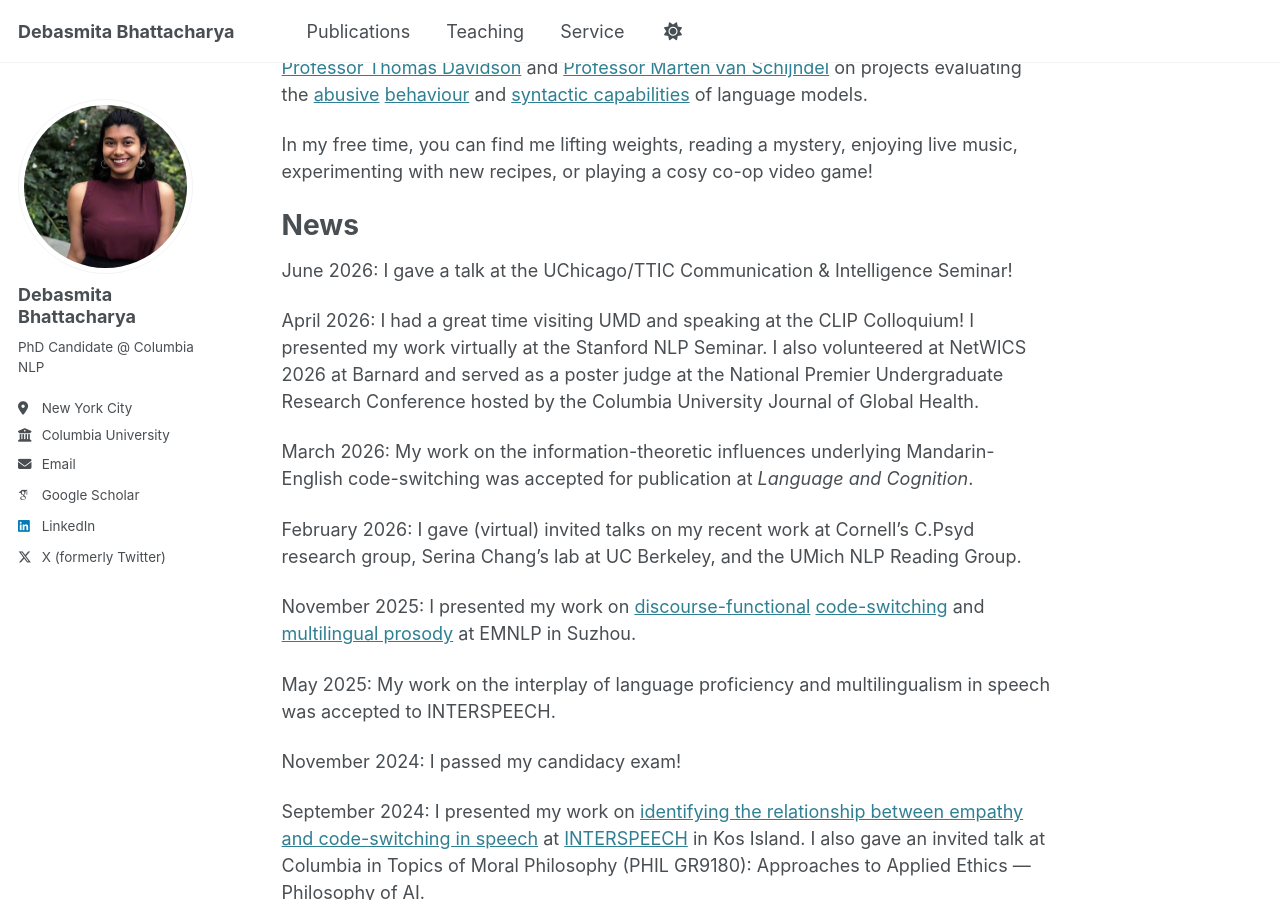
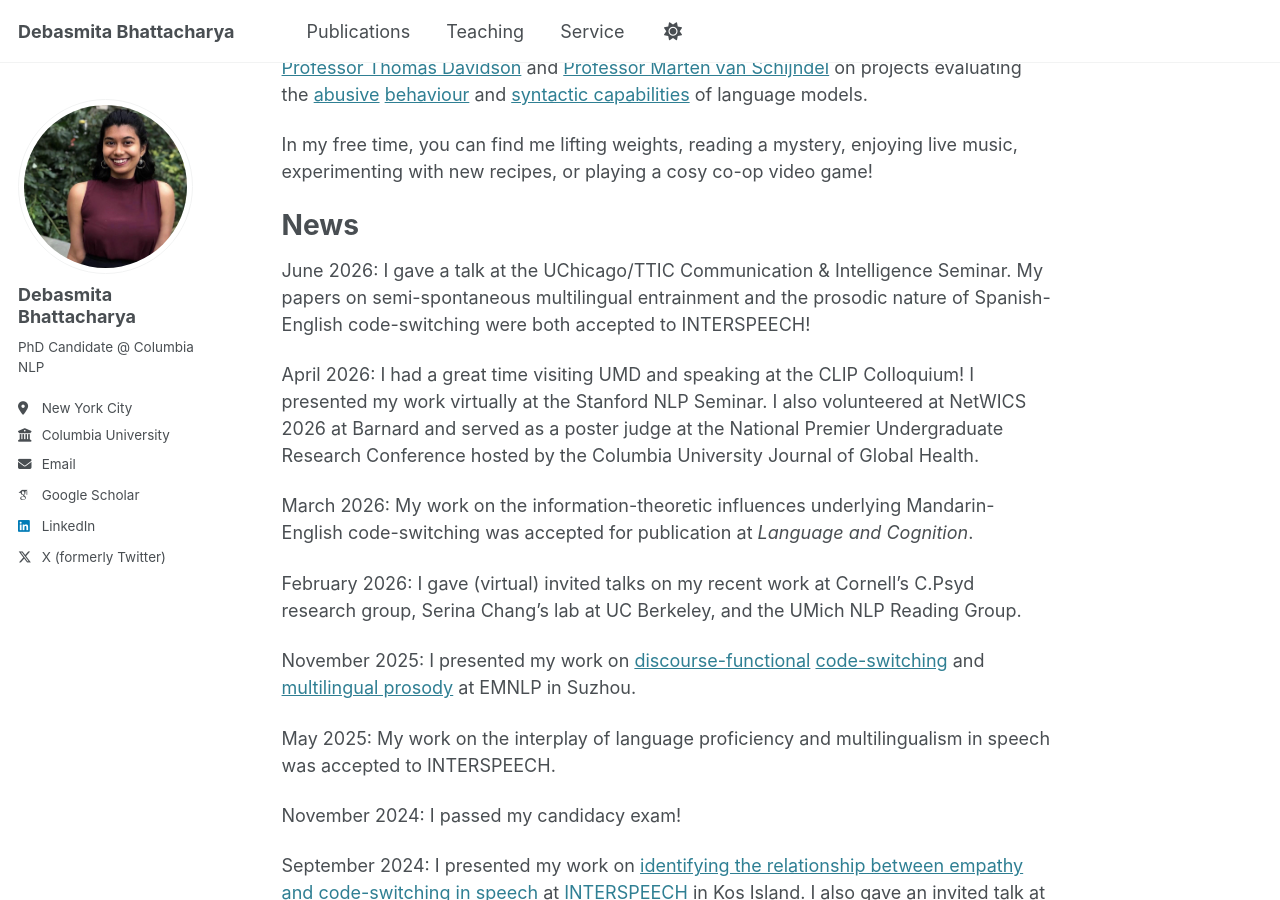
Before and after one commit to debasmita-b/debasmita-b.github.io, a Jekyll site: the page built from _pages/about.md, in a window 1280 px wide and 900 px high, scrolled down 582 px. Built offline with Jekyll 4.4.1, drawn with Linux system fonts in a browser that asks for light colours; some web fonts are replaced.

Commit message:
add interspeech accepts

```diff
--- a/_pages/about.md
+++ b/_pages/about.md
@@ -21,7 +21,7 @@ In my free time, you can find me lifting weights, reading a mystery, enjoying li
 
 News
 ======
-June 2026: I gave a talk at the UChicago/TTIC Communication & Intelligence Seminar!
+June 2026: I gave a talk at the UChicago/TTIC Communication & Intelligence Seminar. My papers on semi-spontaneous multilingual entrainment and the prosodic nature of Spanish-English code-switching were both accepted to INTERSPEECH!
 
 April 2026: I had a great time visiting UMD and speaking at the CLIP Colloquium! I presented my work virtually at the Stanford NLP Seminar. I also volunteered at NetWICS 2026 at Barnard and served as a poster judge at the National Premier Undergraduate Research Conference hosted by the Columbia University Journal of Global Health.
 
```
